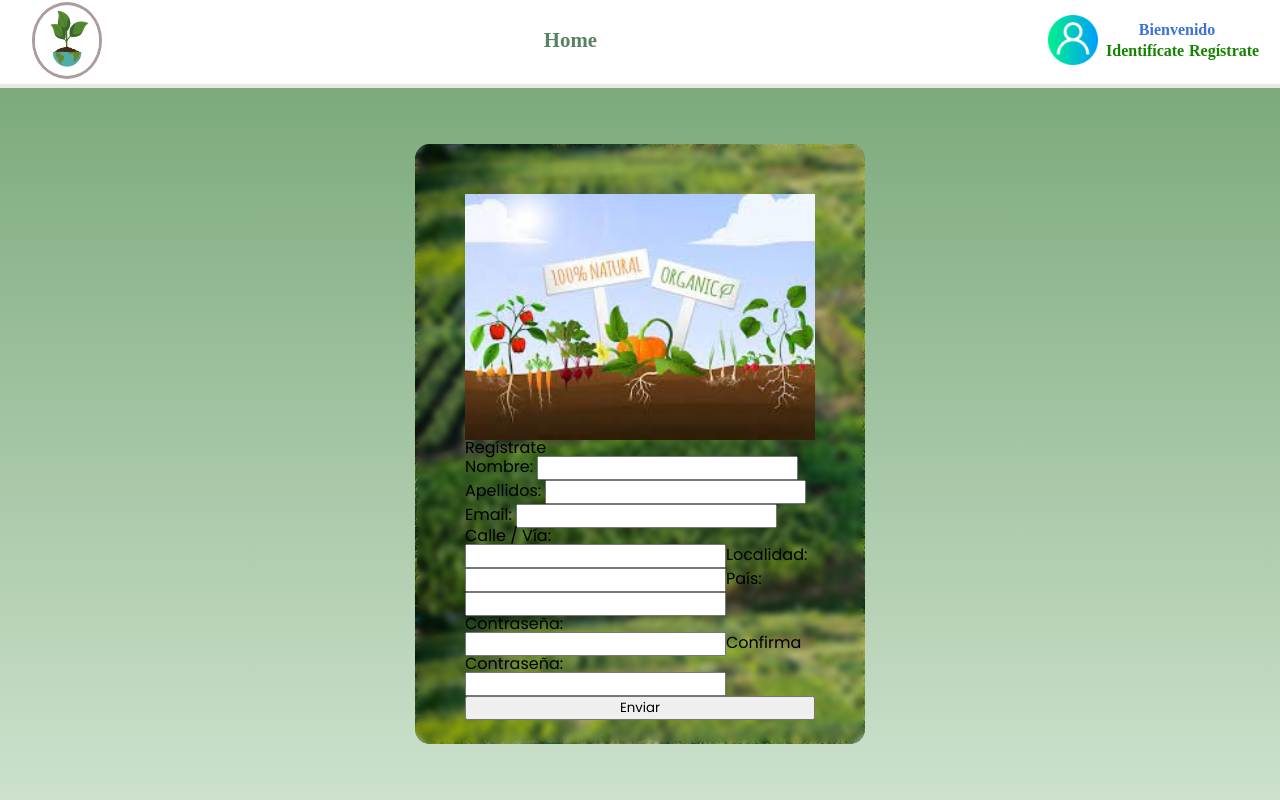
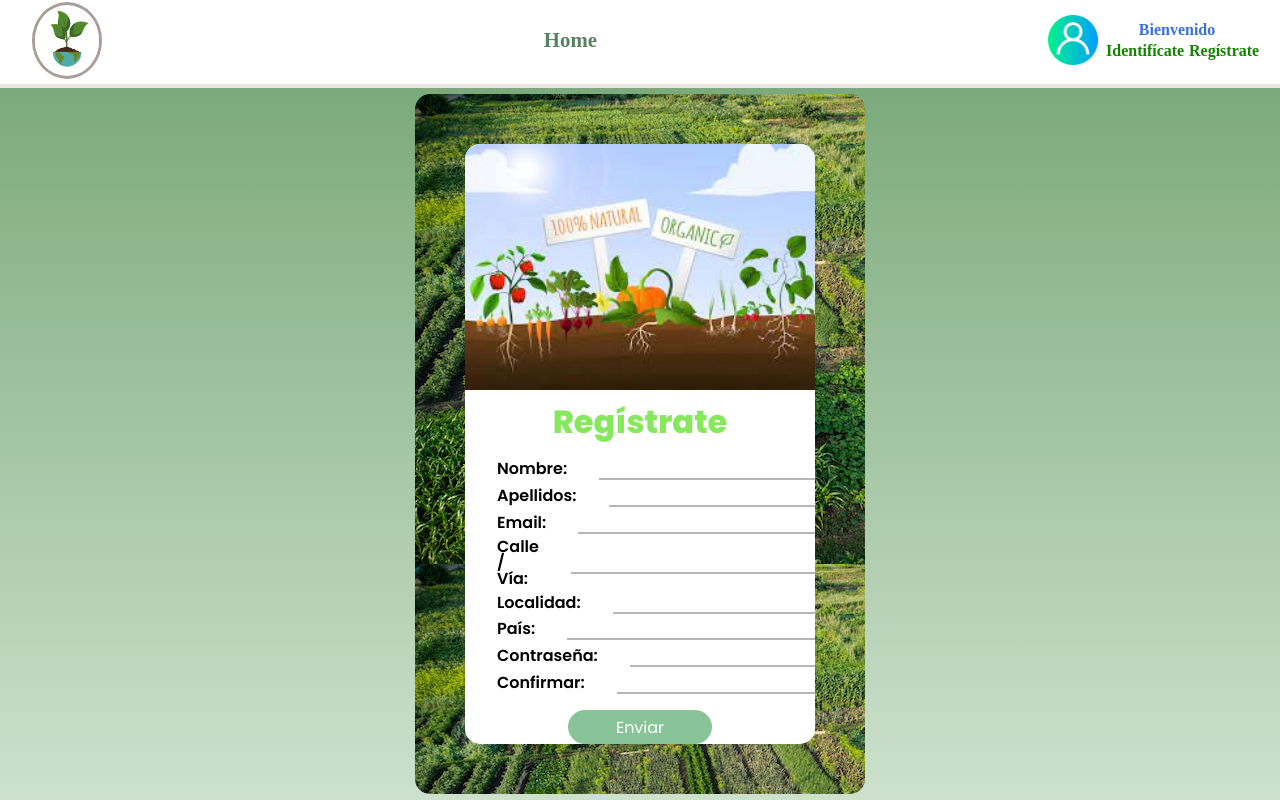
Before and after one commit to ArturoFLR/huertas_demo, a React (Vite) app: page /register in a window 1280 px wide. Built offline with nearby package versions, Linux system fonts and the light colour scheme.

Commit message:
LoginPage y RegisterPage funcionando, estilos incompletos

```diff
--- a/src/App.tsx
+++ b/src/App.tsx
@@ -1,8 +1,8 @@
 import { Route, Routes } from "react-router-dom";
 import Home from "./pages/Home";
 import WrongPath from "./pages/WrongPath";
-import Login from "./components/forms/Login";
 import RegisterPage from "./pages/RegisterPage";
+import LoginPage from "./pages/LoginPage";
 
 
 export function App() {
@@ -11,7 +11,7 @@ export function App() {
 		<Routes>
 			<Route path="*" element={<WrongPath />} />
 			<Route path="/" element={<Home />} />
-			<Route path="/login" element={<Login />} />
+			<Route path="/login" element={<LoginPage />} />
 			<Route path="/register" element={<RegisterPage />} />
 		</Routes>
 	);
--- a/src/components/forms/Register.module.scss
+++ b/src/components/forms/Register.module.scss
@@ -9,17 +9,70 @@
 
 .formLabel {
 	width: 450px;
-	height: 600px;
+	height: 700px;
+	padding: 50px;
 	background-image: url("@/images/huertas.jpg");
 	border-radius: 15px;
 	overflow: hidden;
 
-	.blurContainer {
+	.formImageAndInputsContainer {
 		display: flex;
 		flex-direction: column;
+		align-items: center;
 		width: 100%;
 		height: 100%;
-		padding: 50px;
-		backdrop-filter: blur(3px) brightness(100%);
+		border-radius: 15px;
+		overflow: hidden;
+		background-color: white;
+
+		img {
+			width: 100%;
+		}
+
+		.formTitle {
+			color: #62e12bc3;
+			font-size: 2rem;
+			font-weight: 800;
+			padding: 1rem 0rem 0rem 0rem;
+		}
+
+		.btnSubmit {
+			padding: .3rem 3rem;
+            margin: 0rem 0;
+            border: none;
+            outline: none;
+            border-radius: 20px;
+            color: #fff;
+            font-size: 1rem;
+            background:#1286317f ;
+		}
 	}
 }
+
+.formFieldsContainer {
+	display: flex;
+	flex-direction: column;
+	width: 100%;
+	padding: 1rem 2rem 1rem 2rem;
+
+	.fieldContainer {
+		display: flex;
+		justify-content: space-between;
+		align-items: center;
+		width: 100%;
+		margin-top: 0.3rem;
+	}
+
+	label {
+		flex-grow: 0;
+		font-weight: 600;
+	}
+
+	input {
+		flex-grow: 1;
+		margin-left: 2rem;
+		text-align: center;
+		border: none;
+		border-bottom: 2px solid rgb(182, 182, 182);
+	}
+}
--- a/src/components/forms/Register.tsx
+++ b/src/components/forms/Register.tsx
@@ -108,62 +108,86 @@ export default function Register() {
 						<Formik initialValues={initialValues} validationSchema={registerSchema} onSubmit={submitForm}>
 							<Form name="registerForm" action="" encType="multipart/form-data" className={styles.formLabel}>
 
-								<div className={styles.blurContainer}>
+								<div className={styles.formImageAndInputsContainer}>
 									<img src="./images/huertas-login.jpg" alt="ecohuertas" className={styles.formMainImage} />
 
 									<h2 className={styles.formTitle}>Regístrate</h2>
 
-									<div className={styles.formInputs}>
-
+									<div className={styles.formFieldsContainer}>
+										<div className={styles.fieldContainer}>
 											<label htmlFor="userName">Nombre: </label>
 											<Field type="text" id="userName" name="userName" />
+										</div>
+
 										<ErrorMessage name="userName" >
 											{errorMsg => <p className={styles.validationErrorMsg}>{errorMsg}</p>}
 										</ErrorMessage>
 
+
+										<div className={styles.fieldContainer}>
 											<label htmlFor="userLastName">Apellidos: </label>
 											<Field type="text" id="userLastName" name="userLastName" />
+										</div>
+
 										<ErrorMessage name="userLastName" >
 											{errorMsg => <p className={styles.validationErrorMsg}>{errorMsg}</p>}
 										</ErrorMessage>
 
+										<div className={styles.fieldContainer}>
 											<label htmlFor="userEmail">Email: </label>
 											<Field type="email" id="userEmail" name="userEmail" />
+										</div>
+
 										<ErrorMessage name="userEmail" >
 											{errorMsg => <p className={styles.validationErrorMsg}>{errorMsg}</p>}
 										</ErrorMessage>
 
+										<div className={styles.fieldContainer}>
 											<label htmlFor="userAddressStreet">Calle / Vía: </label>
 											<Field type="text" id="userAddressStreet" name="userAddressStreet" />
+										</div>
+
 										<ErrorMessage name="userAddressStreet" >
 											{errorMsg => <p className={styles.validationErrorMsg}>{errorMsg}</p>}
 										</ErrorMessage>
 
+										<div className={styles.fieldContainer}>
 											<label htmlFor="userAddressCity">Localidad: </label>
 											<Field type="text" id="userAddressCity" name="userAddressCity" />
+										</div>
+
 										<ErrorMessage name="userAddressCity" >
 											{errorMsg => <p className={styles.errorMsg}>{errorMsg}</p>}
 										</ErrorMessage>
 
+										<div className={styles.fieldContainer}>
 											<label htmlFor="userAddressCountry">País: </label>
 											<Field type="text" id="userAddressCountry" name="userAddressCountry" />
+										</div>
+
 										<ErrorMessage name="userAddressCountry" >
 											{errorMsg => <p className={styles.validationErrorMsg}>{errorMsg}</p>}
 										</ErrorMessage>
 
+										<div className={styles.fieldContainer}>
 											<label htmlFor="userPassword">Contraseña: </label>
 											<Field type="password" id="userPassword" name="userPassword" />
+										</div>
+
 										<ErrorMessage name="userPassword" >
 											{errorMsg => <p className={styles.validationErrorMsg}>{errorMsg}</p>}
 										</ErrorMessage>
 
-										<label htmlFor="userPasswordConfirm">Confirma Contraseña: </label>
+										<div className={styles.fieldContainer}>
+											<label htmlFor="userPasswordConfirm">Confirmar: </label>
 											<Field type="password" id="userPasswordConfirm" name="userPasswordConfirm" />
+										</div>
+
 										<ErrorMessage name="userPasswordConfirm" >
 											{errorMsg => <p className={styles.validationErrorMsg}>{errorMsg}</p>}
 										</ErrorMessage>
+									</div>
 
-									</div>
 									<button type="submit" className={styles.btnSubmit}>Enviar</button>
 
 								</div>
--- /dev/null
+++ b/src/pages/LoginPage.module.scss
@@ -0,0 +1,9 @@
+.headerCompContainer {
+	width: 100%;
+	height: 11vh;
+}
+
+.loginCompContainer {
+	width: 100%;
+	height: 89vh;
+}
--- /dev/null
+++ b/src/pages/LoginPage.tsx
@@ -0,0 +1,22 @@
+import Login from "../components/forms/Login";
+import Header from "../components/header/Header";
+import styles from "./LoginPage.module.scss";
+
+function LoginPage() {
+	const imageSRC = "images/huertas-logo.png";
+	const userBoxIcon = "icons/user.png";
+
+	return (
+		<>
+			<div className={styles.headerCompContainer}>
+				<Header imageSRC={imageSRC} userBoxIcon={userBoxIcon} />
+			</div>
+
+			<main className={styles.loginCompContainer}>
+				<Login />
+			</main>
+		</>
+	);
+}
+
+export default LoginPage;
```
Lines whose indentation alone changed are shown as unchanged.
